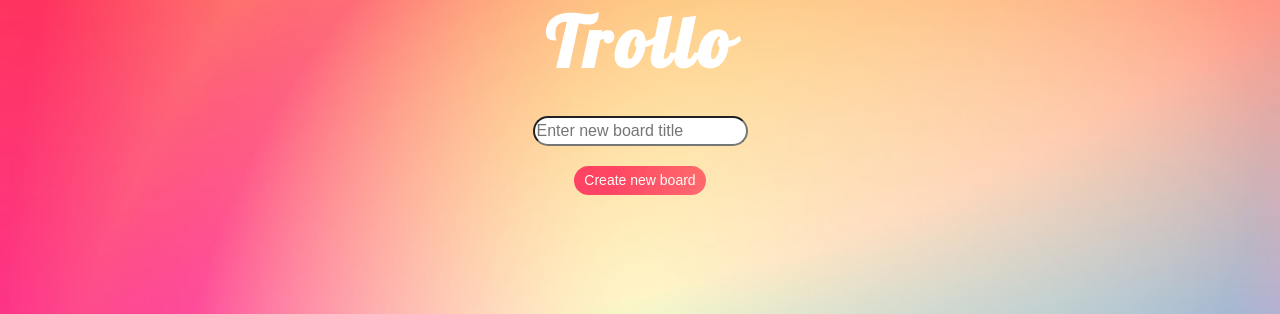
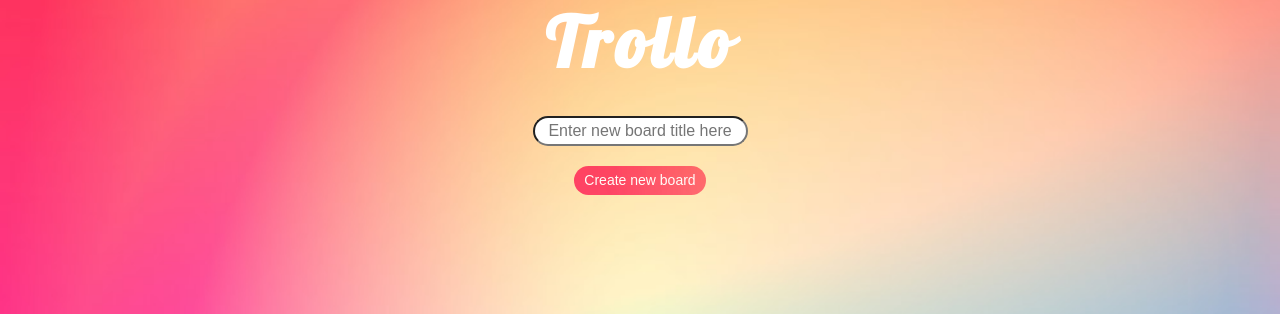
Before and after one commit to CodecoolGlobal/proman-2-python-keresztenymarcell, a Flask app: page / in a window 1280 px wide. Shown: the part 43-357 px from the top of the page. Run offline with Flask 2, Linux system fonts and the light colour scheme; data that the repository does not hold is empty; parts of the project's set-up code (start-up, migrations or seed data) failed here and were passed over; some libraries are stand-ins or nearby versions.

Commit message:
style: Centered placeholder.

```diff
--- a/static/css/main.css
+++ b/static/css/main.css
@@ -345,3 +345,7 @@
 #delete-column{
     background: transparent; !important;
 }
+
+::-webkit-input-placeholder {
+   text-align: center;
+}
--- a/static/js/view/htmlFactory.js
+++ b/static/js/view/htmlFactory.js
@@ -86,7 +86,7 @@
 function initNewBoardDiv() {
     return `<br><div id="new-board-form">
     <input type="text"
-                    placeholder="Enter new board title"
+                    placeholder="Enter new board title here"
                     id="new-board-title"
                     name="new-board-title"
                     required
```
